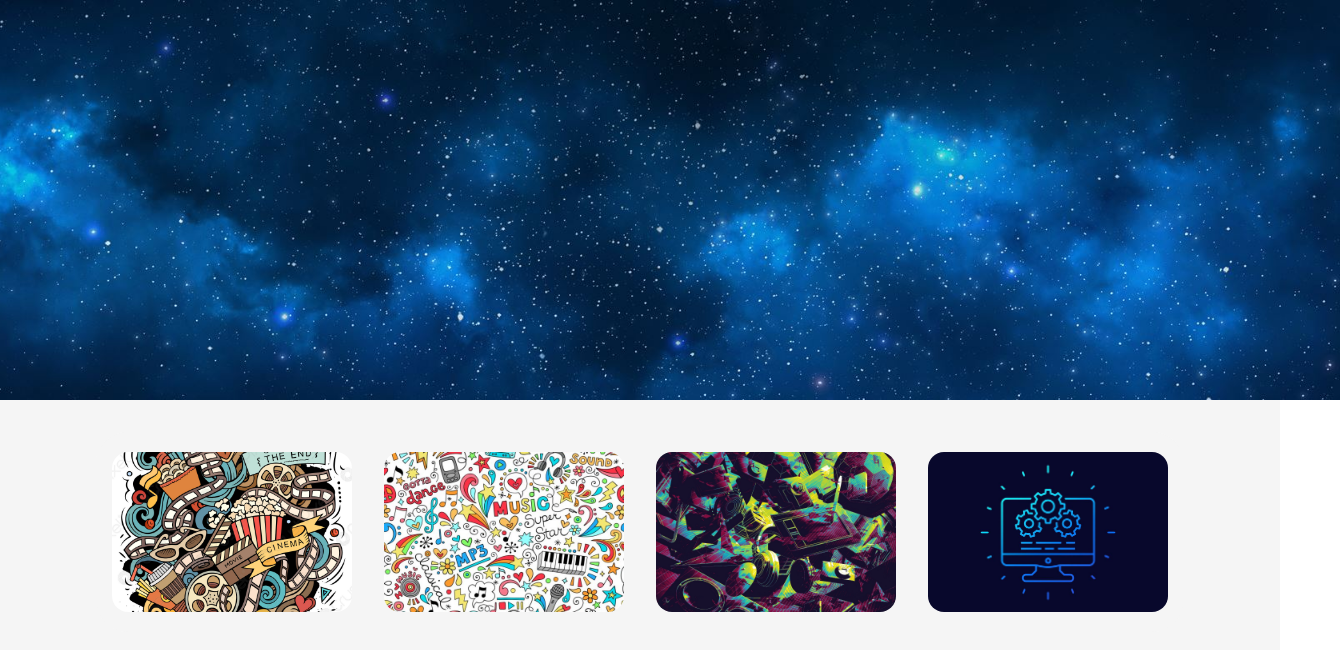
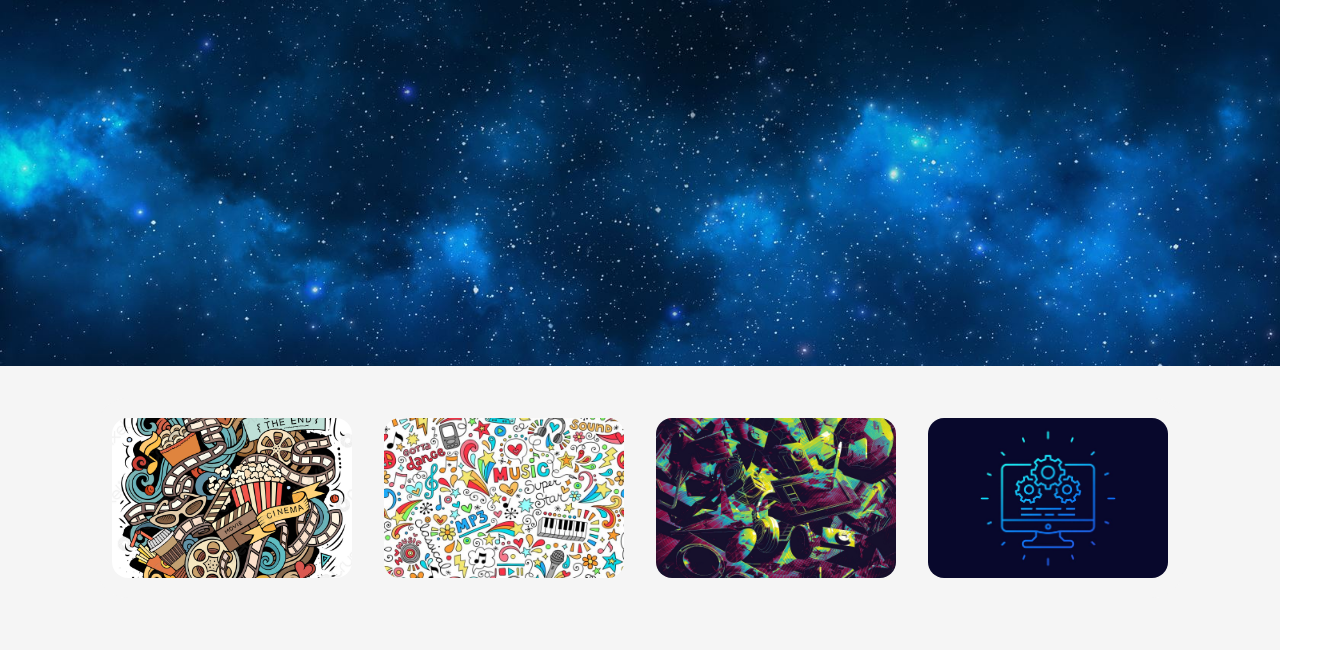
Before and after one commit to informeai/myhome, a React (Create React App) app: page / in a window 1280 px wide. Shown: the top 650 px of the page, 1340 px wide, since content can reach past the window. Built offline with nearby package versions, Linux system fonts and the light colour scheme.

Commit message:
add event click for next page.

```diff
--- a/src/App.tsx
+++ b/src/App.tsx
@@ -1,16 +1,33 @@
 import React from 'react';
 import './App.css'
 import Home from './views/Home'
+import Movie from './views/Movie'
+import Music from './views/Music'
+import Photo from './views/Photo'
+import Setting from './views/Setting'
 import {BrowserRouter,Switch,Route} from 'react-router-dom';
 
 const App = ()=> {
   return (
   	<BrowserRouter>
   		<Switch>
-  			<Route path="/">
+  			<Route exact path="/">
   				<Home/>
   			</Route>
+  			<Route exact path="/movie">
+				<Movie/>
+  			</Route>
+  			<Route exact path="/music">
+				<Music/>
+  			</Route>
+  			<Route exact path="/photo">
+  				<Photo/>
+  			</Route>
+  			<Route exact path="/setting">
+  				<Setting/>
+  			</Route>
   		</Switch>
+
 	</BrowserRouter>
   );
 }
--- a/src/components/Banner.css
+++ b/src/components/Banner.css
@@ -14,6 +14,7 @@
 	height: 50vh;
 }
 #banner img{
+	width: 100vw;
 	object-fit: cover;
 	overflow: hidden;
 	transition: 0.3s;
--- a/src/components/Card.tsx
+++ b/src/components/Card.tsx
@@ -19,9 +19,13 @@ const Card = ({name, img}: CardProps): JSX.Element =>{
 			span!.style.transform = "translateY(0px)"
 		}
 
+		const movePage = (e:MouseEvent<HTMLElement>)=>{
+			window.location.href = `/${name}`
+		}
+
 	return(
-		<div className="card">
-		<img src={img} onMouseEnter={moveEnter} onMouseLeave={moveLeave}/>
+		<div className="card" id={name}>
+		<img src={img} onClick={movePage} onMouseEnter={moveEnter} onMouseLeave={moveLeave}/>
 		<span>{name}</span>
 		</div>
 	)
--- a/src/components/Row.tsx
+++ b/src/components/Row.tsx
@@ -8,10 +8,10 @@ import imgConfig from '../assets/config.jpg'
 const Row = ()=>{
 	return(
 		<ul className="row">
-		<Card name="movies" img={imgMovie}/>
+		<Card name="movie" img={imgMovie}/>
 		<Card name="music" img={imgMusic}/>
-		<Card name="photos" img={imgPhotos}/>
-		<Card name="settings" img={imgConfig}/>
+		<Card name="photo" img={imgPhotos}/>
+		<Card name="setting" img={imgConfig}/>
 		</ul>
 	)
 }
```
